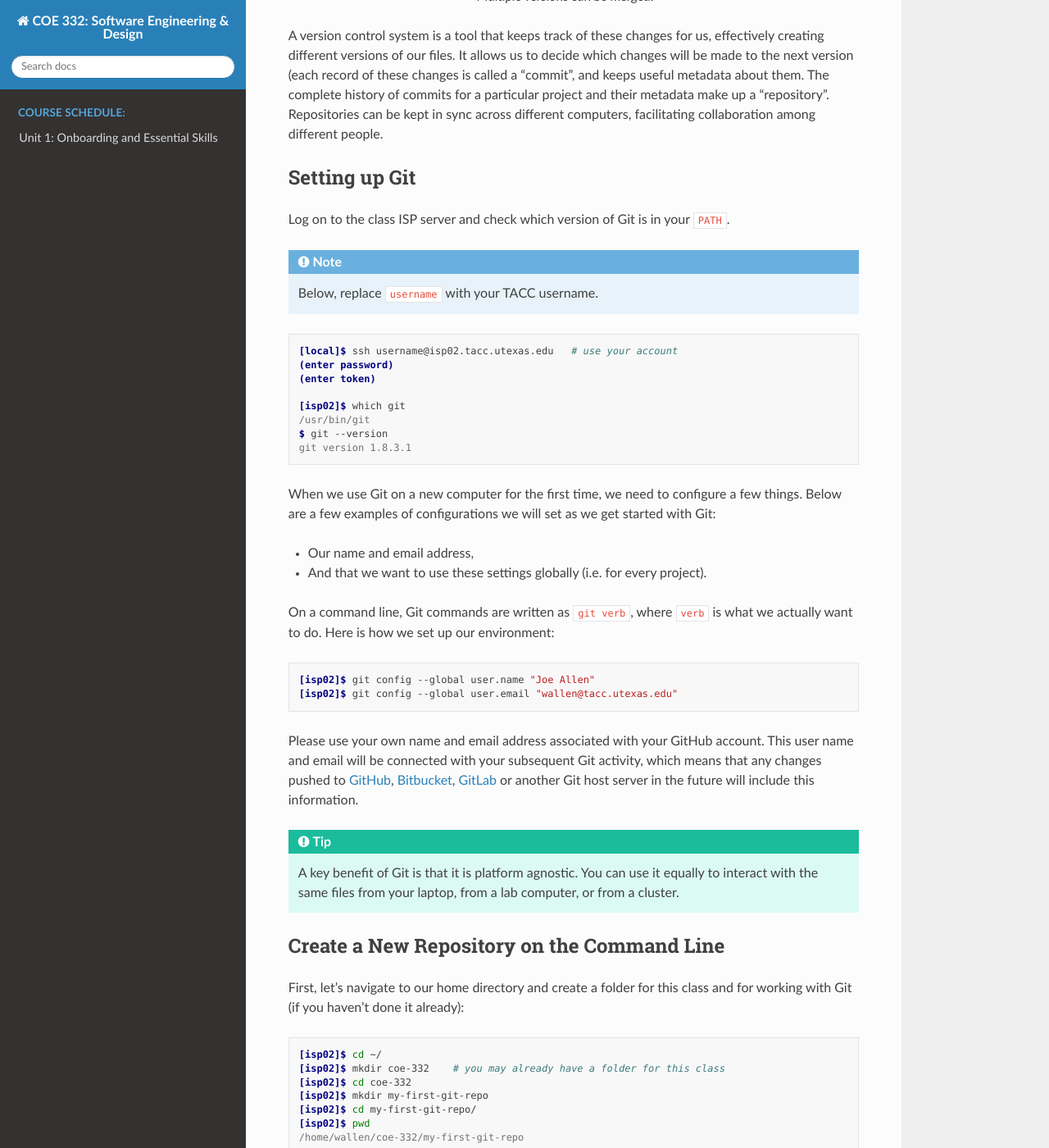
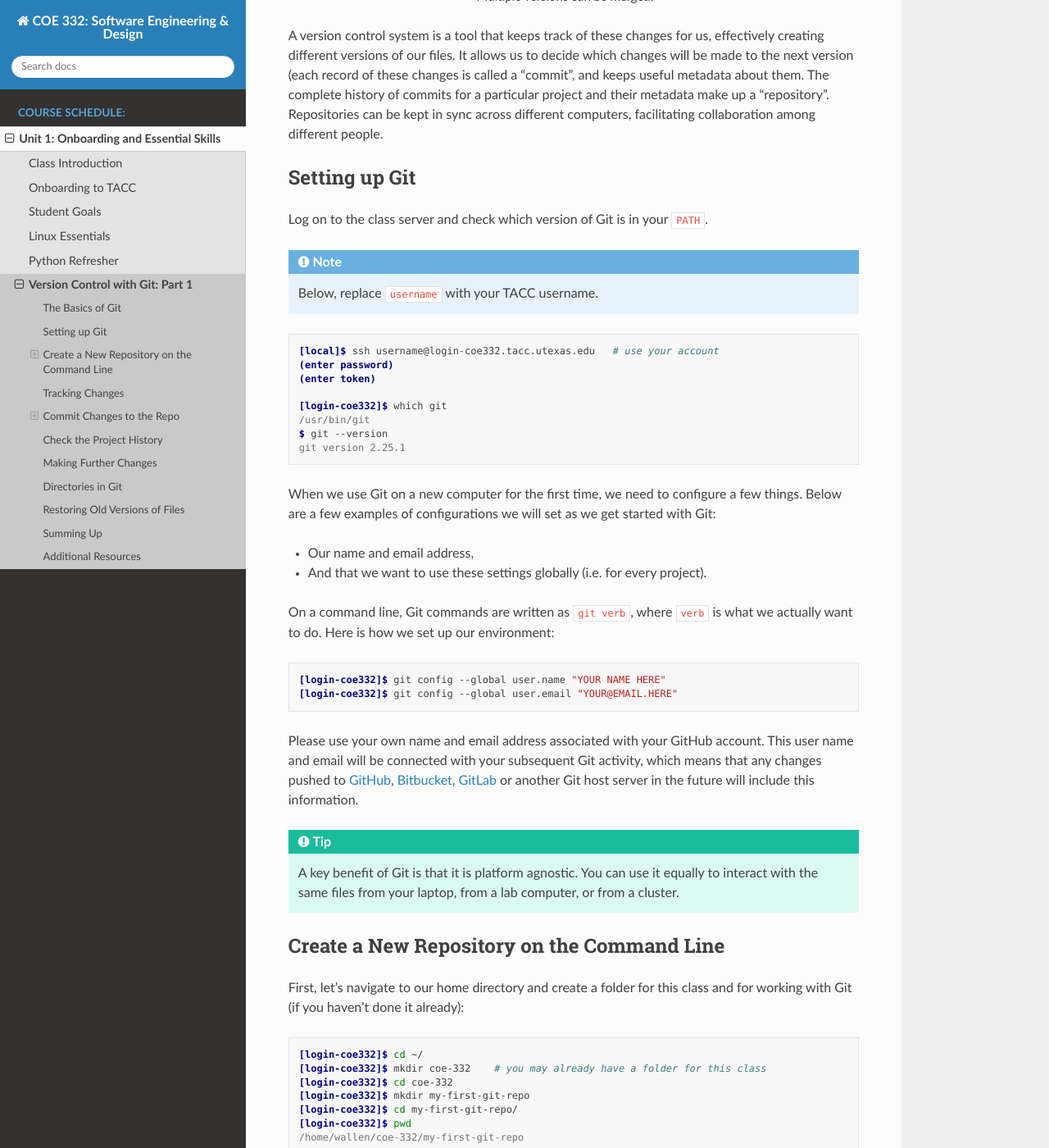
Before and after one commit to TACC/coe-332-sp23, a Sphinx documentation site: the page built from docs/unit01/version_control_1.rst, in a window 1280 px wide and 1400 px high, scrolled down 1790 px. Shown: the whole window at 82% size. Built offline with Sphinx 7.4.7 and the Read the Docs theme 2.0.0, drawn with Linux system fonts in a browser that asks for light colours; some of the changed text lies outside the part shown.

Commit message:
added in first git part

```diff
--- a/docs/unit01/overview.rst
+++ b/docs/unit01/overview.rst
@@ -16,3 +16,4 @@ will be necessary for the rest of this course.
    student_goals
    linux_essentials
    python_refresher
+   version_control_1
--- a/docs/unit01/version_control_1.rst
+++ b/docs/unit01/version_control_1.rst
@@ -75,7 +75,7 @@ collaboration among different people.
 Setting up Git
 --------------
 
-Log on to the class ISP server and check which version of Git is in your
+Log on to the class server and check which version of Git is in your
 ``PATH``.
 
 .. note::
@@ -84,14 +84,14 @@ Log on to the class ISP server and check which version of Git is in your
 
 .. code-block:: console
 
-   [local]$ ssh username@isp02.tacc.utexas.edu   # use your account
+   [local]$ ssh username@login-coe332.tacc.utexas.edu   # use your account
    (enter password)
    (enter token)
 
-   [isp02]$ which git
+   [login-coe332]$ which git
    /usr/bin/git
    $ git --version
-   git version 1.8.3.1
+   git version 2.25.1
 
 When we use Git on a new computer for the first time, we need to configure a few
 things. Below are a few examples of configurations we will set as we get started
@@ -105,8 +105,8 @@ what we actually want to do. Here is how we set up our environment:
 
 .. code-block:: console
 
-   [isp02]$ git config --global user.name "Joe Allen"
-   [isp02]$ git config --global user.email "wallen@tacc.utexas.edu"
+   [login-coe332]$ git config --global user.name "YOUR NAME HERE"
+   [login-coe332]$ git config --global user.email "YOUR@EMAIL.HERE"
 
 Please use your own name and email address associated with your GitHub account.
 This user name and email will be connected with your subsequent Git activity,
@@ -131,12 +131,12 @@ and for working with Git (if you haven't done it already):
 
 .. code-block:: console
 
-   [isp02]$ cd ~/
-   [isp02]$ mkdir coe-332    # you may already have a folder for this class
-   [isp02]$ cd coe-332
-   [isp02]$ mkdir my-first-git-repo
-   [isp02]$ cd my-first-git-repo/
-   [isp02]$ pwd
+   [login-coe332]$ cd ~/
+   [login-coe332]$ mkdir coe-332    # you may already have a folder for this class
+   [login-coe332]$ cd coe-332
+   [login-coe332]$ mkdir my-first-git-repo
+   [login-coe332]$ cd my-first-git-repo/
+   [login-coe332]$ pwd
    /home/wallen/coe-332/my-first-git-repo
 
 Then we will use a Git command to initialize this directory as a new Git
@@ -144,7 +144,7 @@ repository - or a place where Git can start to organize versions of our files.
 
 .. code-block:: console
 
-   [isp02]$ git init
+   [login-coe332]$ git init
    Initialized empty Git repository in /home/wallen/coe-332/my-first-git-repo/.git/
 
 If we use ``ls -a``, we can see that Git has created a hidden directory called
@@ -152,7 +152,7 @@ If we use ``ls -a``, we can see that Git has created a hidden directory called
 
 .. code-block:: console
 
-   [isp02]$ ls -a
+   [login-coe332]$ ls -a
    ./  ../  .git/
 
 Use the ``find`` command to get a overview of the contents of the ``.git/``
@@ -160,7 +160,7 @@ directory:
 
 .. code-block:: console
 
-   [isp02]$ find .git/
+   [login-coe332]$ find .git/
    .git
    .git/refs
    .git/refs/heads
@@ -193,7 +193,7 @@ Git to tell us the status of our project:
 
 .. code-block:: console
 
-   [isp02]$ git status
+   [login-coe332]$ git status
    # On branch main
    #
    # Initial commit
@@ -206,8 +206,8 @@ scripts we were working on (or any other files) and check the status again:
 
 .. code-block:: console
 
-   [isp02]$ cp ~/coe-332/python-test/*.py ./
-   [isp02]$ git status
+   [login-coe332]$ cp ~/*.py ./
+   [login-coe332]$ git status
    # On branch master
    #
    # Initial commit
@@ -244,8 +244,8 @@ isn't keeping track of. We can instruct Git to start tracking a file using
 
 .. code-block:: console
 
-   [isp02]$ git add python_test_1.py
-   [isp02]$ git status
+   [login-coe332]$ git add python_test_1.py
+   [login-coe332]$ git status
    # On branch main
    #
    # Initial commit
@@ -271,7 +271,7 @@ run one more command:
 
 .. code-block:: console
 
-   [isp02]$ git commit -m "started tracking first Python script"
+   [login-coe332]$ git commit -m "started tracking first Python script"
    [main (root-commit) 344ec9f] started tracking first Python script
     1 file changed, 29 insertions(+)
     create mode 100644 python_test_1.py
@@ -295,7 +295,7 @@ If we run ``git status`` now:
 
 .. code-block:: console
 
-   [isp02]$ git status
+   [login-coe332]$ git status
    # On branch main
    # Untracked files:
    #   (use "git add <file>..." to include in what will be committed)
@@ -320,7 +320,7 @@ project's history using ``git log``:
 
 .. code-block:: console
 
-   [isp02]$ git log
+   [login-coe332]$ git log
    commit 3d5d6e2c6d23aa4fb3b800b535db6a228759866e
    Author: Joe Allen <wallen@tacc.utexas.edu>
    Date:   Wed Jan 27 23:06:03 2021 -0600
@@ -352,7 +352,7 @@ into the script:
 
 .. code-block:: console
 
-   [isp02]$ vim python_test_1.py
+   [login-coe332]$ vim python_test_1.py
    # make some changes in the script
    # save and quit
 
@@ -361,7 +361,7 @@ has been modified:
 
 .. code-block:: console
 
-   [isp02]$ git status
+   [login-coe332]$ git status
    # On branch main
    # Changes not staged for commit:
    #   (use "git add <file>..." to update what will be committed)
@@ -380,20 +380,20 @@ saving them. We do this using ``git diff``. This shows us the differences
 between the current state of the file and the most recently saved version:
 
 .. code-block:: console
+   :emphasize-lines: 9,10
 
-   [isp02]$ git diff python_test_1.py
+   [login-coe332]$ git diff python_test_1.py
    diff --git a/python_test_1.py b/python_test_1.py
    index 5d986e9..21877cb 100644
    --- a/python_test_1.py
    +++ b/python_test_1.py
-   @@ -18,7 +18,7 @@ def check_char_match(str1, str2):
-        else:
-            return( f'{str1} match FAILS' )
-
+   @@ -18,7 +18,7 @@
+    ...
+    ...
    -
    +# random comments inserted here
-    with open('states.json', 'r') as f:
-        states = json.load(f)
+    ...
+    ...
 
 The output is cryptic because it is actually a series of commands for tools like
 editors and ``patch`` telling them how to reconstruct one file given the other.
@@ -414,11 +414,11 @@ After reviewing our change, it's time to commit it:
 
 .. code-block:: console
 
-   [isp02]$ git add python_test_1.py
-   [isp02]$ git commit -m "added a descriptive comment"
+   [login-coe332]$ git add python_test_1.py
+   [login-coe332]$ git commit -m "added a descriptive comment"
    [main 8d5f563] added a descriptive comment
     1 file changed, 1 insertion(+), 1 deletion(-)
-   [isp02]$ git status
+   [login-coe332]$ git status
    # On branch main
    nothing to commit, working directory clean
 
@@ -440,10 +440,10 @@ it for yourself:
 
 .. code-block:: console
 
-   [isp02]$ mkdir directory
-   [isp02]$ git status
-   [isp02]$ git add directory
-   [isp02]$ git status
+   [login-coe332]$ mkdir directory
+   [login-coe332]$ git status
+   [login-coe332]$ git add directory
+   [login-coe332]$ git status
 
 Note, our newly created empty directory ``directory`` does not appear in the
 list of untracked files even if we explicitly add it (*via* ``git add``) to our
@@ -454,7 +454,7 @@ you can add all files in the directory at once by:
 
 .. code-block:: console
 
-   [isp02]$ git add <directory-with-files>
+   [login-coe332]$ git add <directory-with-files>
 
 .. tip::
 
@@ -472,15 +472,15 @@ older versions of things? Let's suppose we accidentally overwrite our file:
 
 .. code-block:: console
 
-   [isp02]$ echo "" > python_test_1.py
-   [isp02]$ cat python_test_1.py
+   [login-coe332]$ echo "" > python_test_1.py
+   [login-coe332]$ cat python_test_1.py
 
 Now ``git status`` tells us that the file has been changed, but those changes
 haven't been staged:
 
 .. code-block:: console
 
-   [isp02]$ git status
+   [login-coe332]$ git status
    # On branch main
    # Changes not staged for commit:
    #   (use "git add <file>..." to update what will be committed)
@@ -497,8 +497,8 @@ to the *most recent commit* of the working directory by using the identifier
 
 .. code-block:: console
 
-   [isp02]$ git checkout HEAD python_test_1.py
-   [isp02]$ cat python_test_1.py
+   [login-coe332]$ git checkout HEAD python_test_1.py
+   [login-coe332]$ cat python_test_1.py
    import random
    ...etc
 
@@ -513,7 +513,7 @@ instead:
 .. code-block:: console
    :emphasize-lines: 14
 
-   [isp02]$ git log
+   [login-coe332]$ git log
    commit 8d5f563fa20060f4fbe2e10ec5cbc3c22fe92559
    Author: Joe Allen <wallen@tacc.utexas.edu>
    Date:   Wed Jan 27 23:15:46 2021 -0600
@@ -535,14 +535,14 @@ instead:
 
 .. code-block:: console
 
-   [isp02]$ git checkout 344ec9f python_test_1.py
+   [login-coe332]$ git checkout 344ec9f python_test_1.py
    # now you have a copy of python_test_1.py without that comment we added
 
 Again, we can put things back the way they were by using ``git checkout``:
 
 .. code-block:: console
 
-   [isp02]$ git checkout HEAD python_test_1.py
+   [login-coe332]$ git checkout HEAD python_test_1.py
    # back to the most recent version
 
 
```
